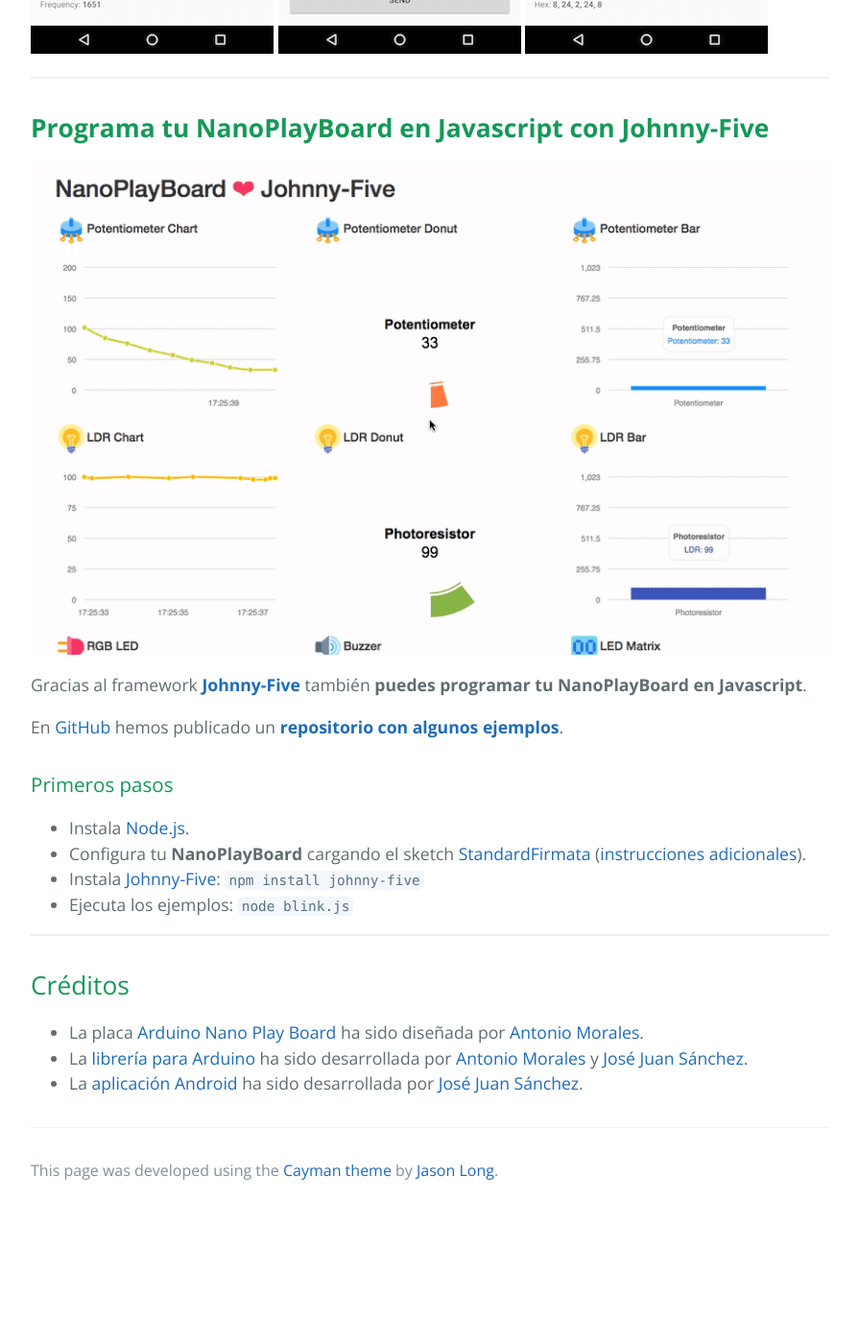
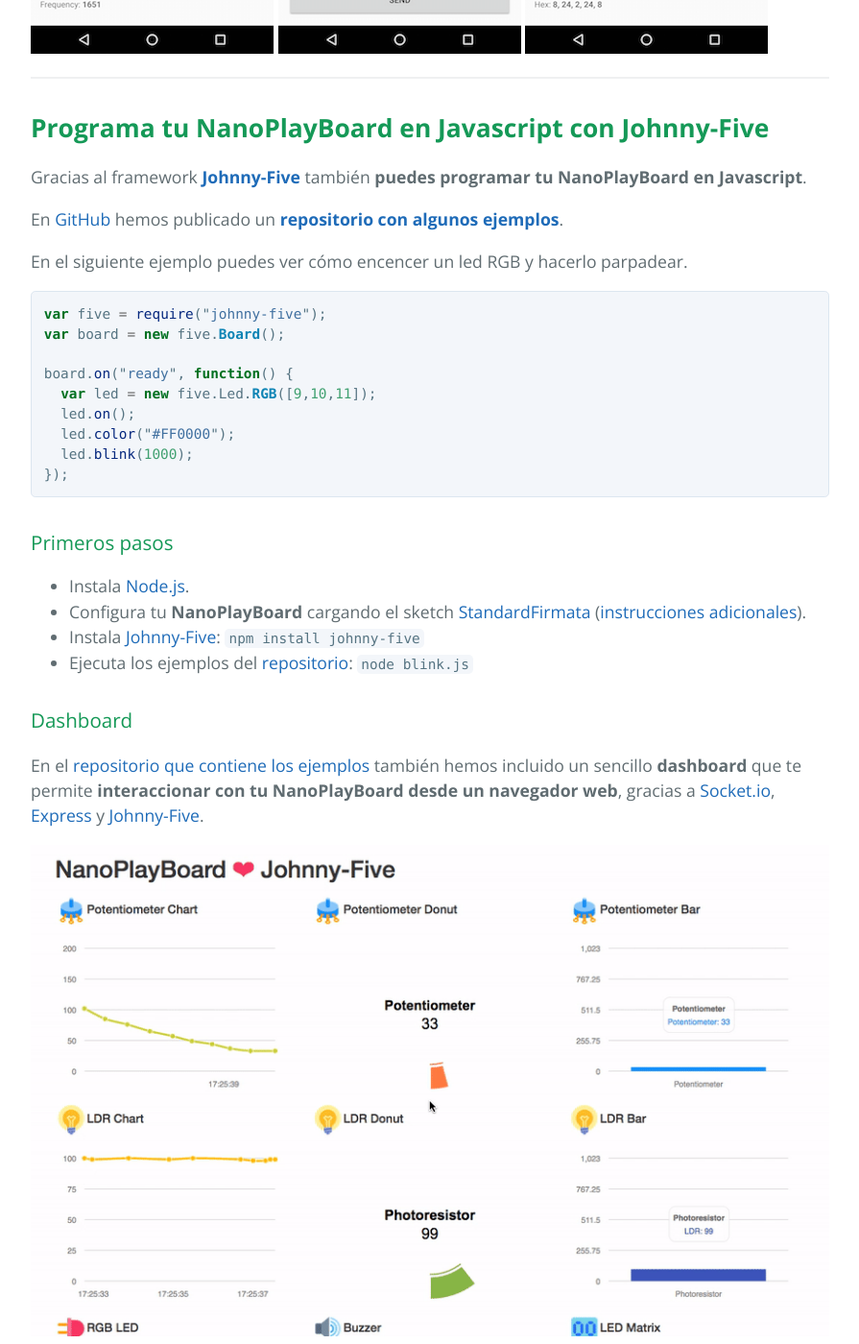
Before and after one commit to nanoplayboard/nanoplayboard.github.io, a Jekyll site: the page built from index.md, in a window 1280 px wide and 1400 px high, scrolled down 5443 px. Shown: the whole window at 96% size, without its empty margins (192-1087 px from the left). Built offline with Jekyll 4.4.1, drawn with Linux system fonts in a browser that asks for light colours; before the commit the page ends 6706 px from its top, so only the background shows below that.

Commit message:
Added javascript example

````diff
--- a/index.md
+++ b/index.md
@@ -136,18 +136,38 @@
 
 ## **Programa tu NanoPlayBoard en Javascript con Johnny-Five**
 
-![](resources/images/nanoplayboard-dashboard-j5.gif){: .center}
-
 Gracias al framework **[Johnny-Five][8]** también **puedes programar tu NanoPlayBoard en Javascript**.
 
 En [GitHub][7] hemos publicado un **[repositorio con algunos ejemplos][7]**.
+
+En el siguiente ejemplo puedes ver cómo encencer un led RGB y hacerlo parpadear.
+
+```javascript
+var five = require("johnny-five");
+var board = new five.Board();
+
+board.on("ready", function() {
+  var led = new five.Led.RGB([9,10,11]);
+  led.on();
+  led.color("#FF0000");
+  led.blink(1000);
+});
+```
 
 ### Primeros pasos
 
 * Instala [Node.js][9].
 * Configura tu **NanoPlayBoard** cargando el sketch [StandardFirmata][10] ([instrucciones adicionales][11]).
 * Instala [Johnny-Five][8]: `npm install johnny-five`
-* Ejecuta los ejemplos: `node blink.js`
+* Ejecuta los ejemplos del [repositorio][7]: `node blink.js`
+
+### Dashboard
+
+En el [repositorio que contiene los ejemplos][7] también hemos incluido un
+sencillo **dashboard** que te permite **interaccionar con tu NanoPlayBoard
+desde un navegador web**, gracias a [Socket.io][12], [Express][13] y [Johnny-Five][8].
+
+![](resources/images/nanoplayboard-dashboard-j5.gif){: .center}
 
 ---
 
````
Also changed, not shown: other parts of index.md (+6 -5 lines).
